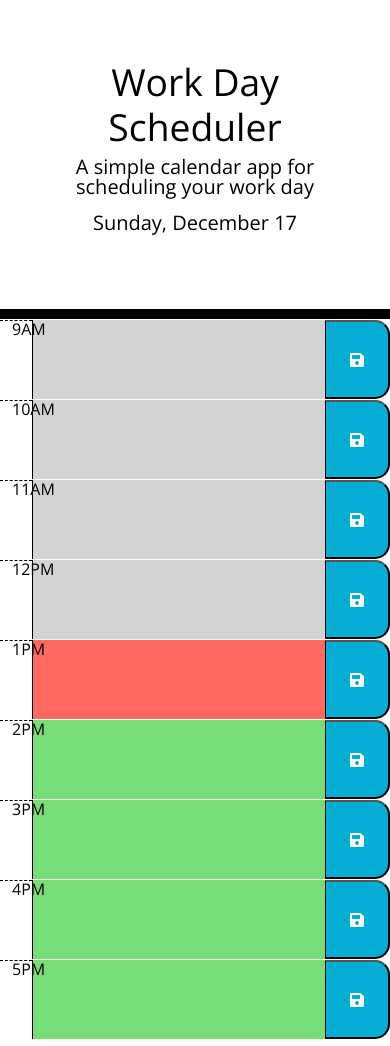
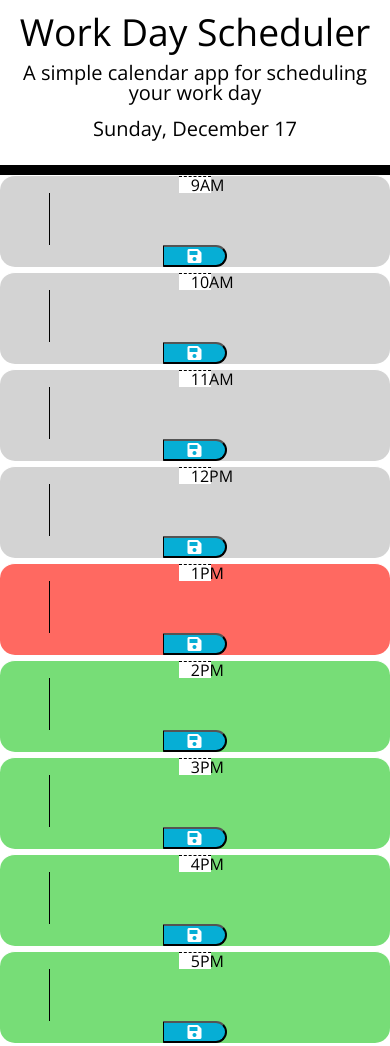
Before and after one commit to addy306/Daily-Planner-App, a plain HTML site: page index.html in a window 390 px wide. Drawn offline with nearby package versions, Linux system fonts and the light colour scheme.

Commit message:
Adding resposive media queries to css to make app responsive

```diff
--- a/style.css
+++ b/style.css
@@ -66,6 +66,39 @@ header {
   color: white;
 }
 
+/* Enlarges disc icon on save button on hover */
+ .saveBtn i.hover {
+  font-size: 20px;
+  transition: all 0.3s ease-in-out;
+}
+
+.input-group-text{
+  width: 4rem;
+}
+/* Media Queries */
+@media (max-width: 768px) {
+
+  header {
+    padding: 10px; /* Adjusted padding for smaller screens */
+  }
+
+ /*  .time-block {
+    margin-bottom: 5px; /* Adjusted margin for smaller screens
+  } */
+
+
+  .time-block {
+    display: flex;
+    margin-bottom: 5px;
+    flex-direction: column;
+    align-items: center;
+    justify-content: center;
+  }
+  .row {
+    height: auto; /* Adjusted height for smaller screens */
+  }
+}
+
 .saveBtn i:hover {
   font-size: 20px;
   transition: all 0.3s ease-in-out;
```
